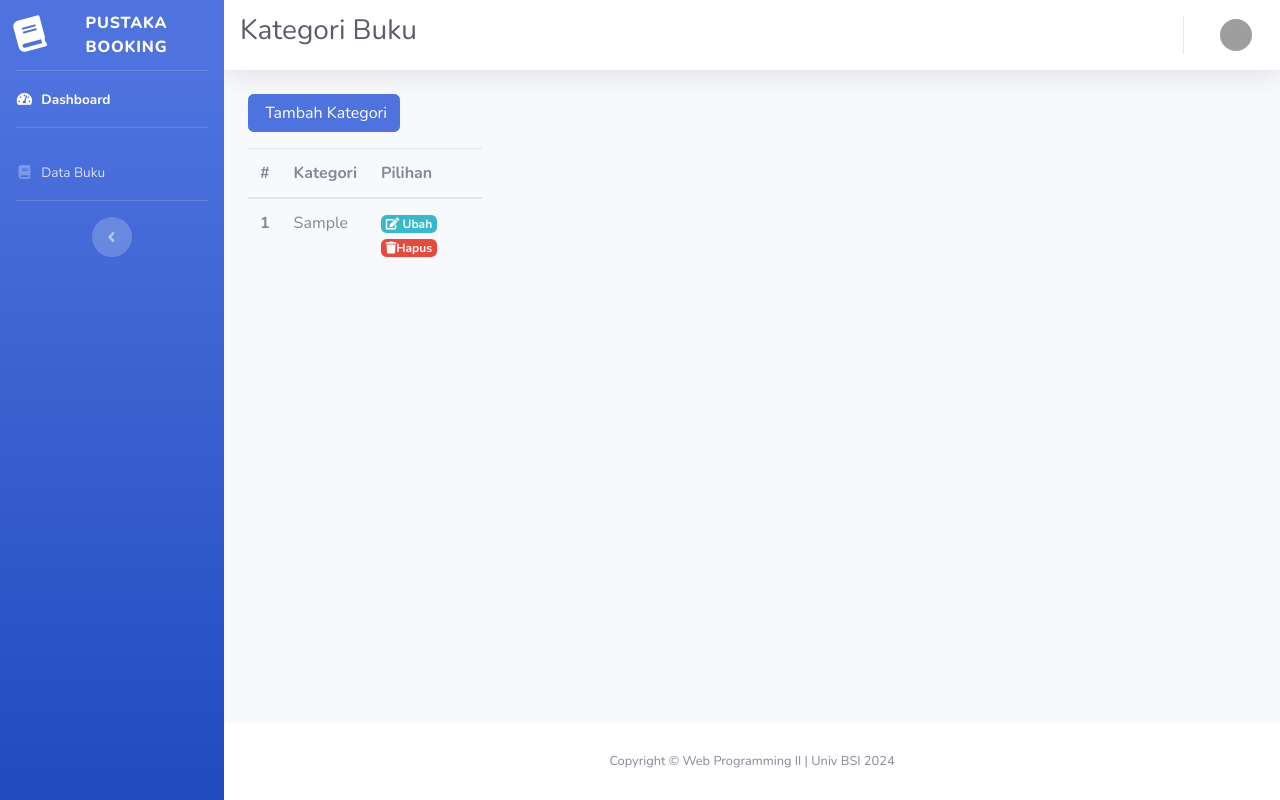
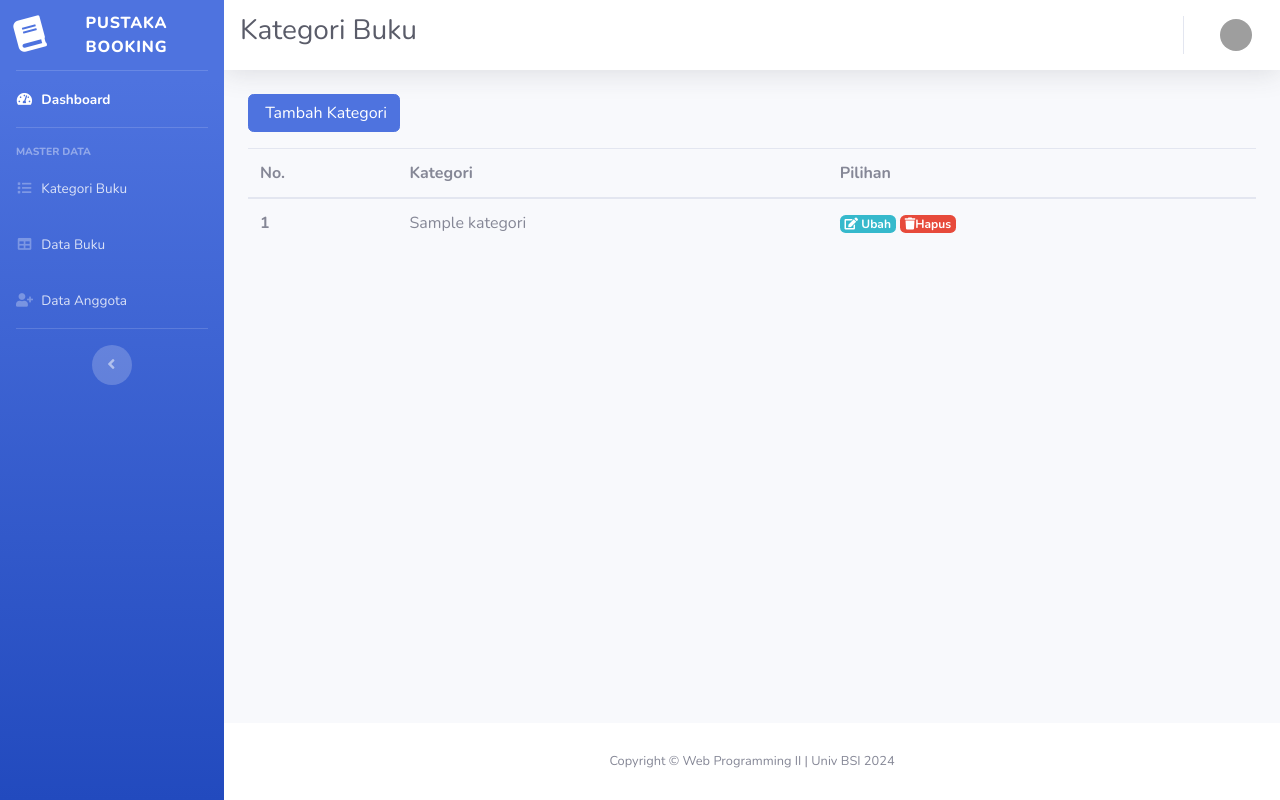
Before and after one commit to Shu0hei/pustaka-booking, a CodeIgniter app: page /pustaka-booking/buku/kategori in a window 1280 px wide. Run offline with CodeIgniter, Linux system fonts and the light colour scheme; tables that the repository leaves empty or names only in its code hold one stand-in row (values such as "Sample post"); data that the repository does not hold is empty; grey boxes are pictures that could not be loaded.

Commit message:
Menambahkan fitur Kategori Buku

```diff
--- a/application/controllers/Buku.php
+++ b/application/controllers/Buku.php
@@ -1,5 +1,5 @@
 <?php
-class buku extends CI_Controller {
+class Buku extends CI_Controller {
   public function kategori() {
     $data['judul'] = 'Kategori Buku';
     $data['user'] = $this->ModelUser->cekData(['email' => $this->session->userdata('email')])->row_array();
--- a/application/views/buku/kategori.php
+++ b/application/views/buku/kategori.php
@@ -3,7 +3,7 @@
 <div class="container-fluid">
   <?= $this->session->flashdata('pesan'); ?>
   <div class="row">
-    <div class="col-lg-3">
+    <div class="col-lg-12">
       <?php if(validation_errors()){?>
         <div class="alert alert-danger" role="alert">
           <?= validation_errors();?>
@@ -15,7 +15,7 @@
       <table class="table table-hover">
         <thead>
           <tr>
-            <th scope="col">#</th>
+            <th scope="col">No.</th>
             <th scope="col">Kategori</th>
             <th scope="col">Pilihan</th>
           </tr>
@@ -27,11 +27,11 @@
           foreach ($kategori as $k) { ?>
           <tr>
             <th scope="row"><?= $a++; ?></th>
-            <td><?= $k['kategori']; ?></td>
+            <td><?= $k['nama_kategori']; ?></td>
             <td>
-              <a href="<?= base_url('buku/ubahBuku/').$k['id'];?>" class="badge badge-info"><i class="fas fa-edit"></i> Ubah</a>
-              <a href="<?= base_url('buku/hapusbuku/').$k['id'];?>" onclick="return confirm('Kamu yakin akan menghapus <?= $judul.' '.
-              $k['kategori'];?> ?');" class="badge badge-danger"><i class="fas fa-trash"></i>Hapus</a>
+              <a href="<?= base_url('buku/ubahBuku/').$k['id_kategori'];?>" class="badge badge-info"><i class="fas fa-edit"></i> Ubah</a>
+              <a href="<?= base_url('buku/hapusbuku/').$k['id_kategori'];?>" onclick="return confirm('Kamu yakin akan menghapus <?= $judul.' '.
+              $k['nama_kategori'];?> ?');" class="badge badge-danger"><i class="fas fa-trash"></i>Hapus</a>
             </td>
           </tr>
           <?php } ?>
--- a/application/views/templates/sidebar.php
+++ b/application/views/templates/sidebar.php
@@ -14,7 +14,7 @@
 
             <!-- Nav Item - Dashboard -->
             <li class="nav-item active">
-                <a class="nav-link" href="index.html">
+                <a class="nav-link" href="<?= base_url('user') ?>">
                     <i class="fas fa-fw fa-tachometer-alt"></i>
                     <span>Dashboard</span></a>
             </li>
@@ -23,16 +23,30 @@
             <hr class="sidebar-divider">
 
             <!-- Heading -->
-            <!-- <div class="sidebar-heading">
+            <div class="sidebar-heading">
                 Master Data
-            </div> -->
+            </div>
 
             <!-- Nav Item - Pages Collapse Menu -->
             <li class="nav-item">
                 <a class="nav-link" href="#" data-target="#collapseTwo"
                     aria-expanded="true" aria-controls="collapseTwo">
-                    <i class="fas fa-fw fa-book"></i>
+                    <i class="fas fa-fw fa-list"></i>
+                    <span>Kategori Buku</span>
+                </a>
+            </li>
+            <li class="nav-item">
+                <a class="nav-link" href="<?= base_url('buku/kategori') ?>" data-target="#collapseTwo"
+                    aria-expanded="true" aria-controls="collapseTwo">
+                    <i class="fas fa-fw fa-table"></i>
                     <span>Data Buku</span>
+                </a>
+            </li>
+            <li class="nav-item">
+                <a class="nav-link" href="#" data-target="#collapseTwo"
+                    aria-expanded="true" aria-controls="collapseTwo">
+                    <i class="fas fa-fw fa-user-plus"></i>
+                    <span>Data Anggota</span>
                 </a>
             </li>
 
```
